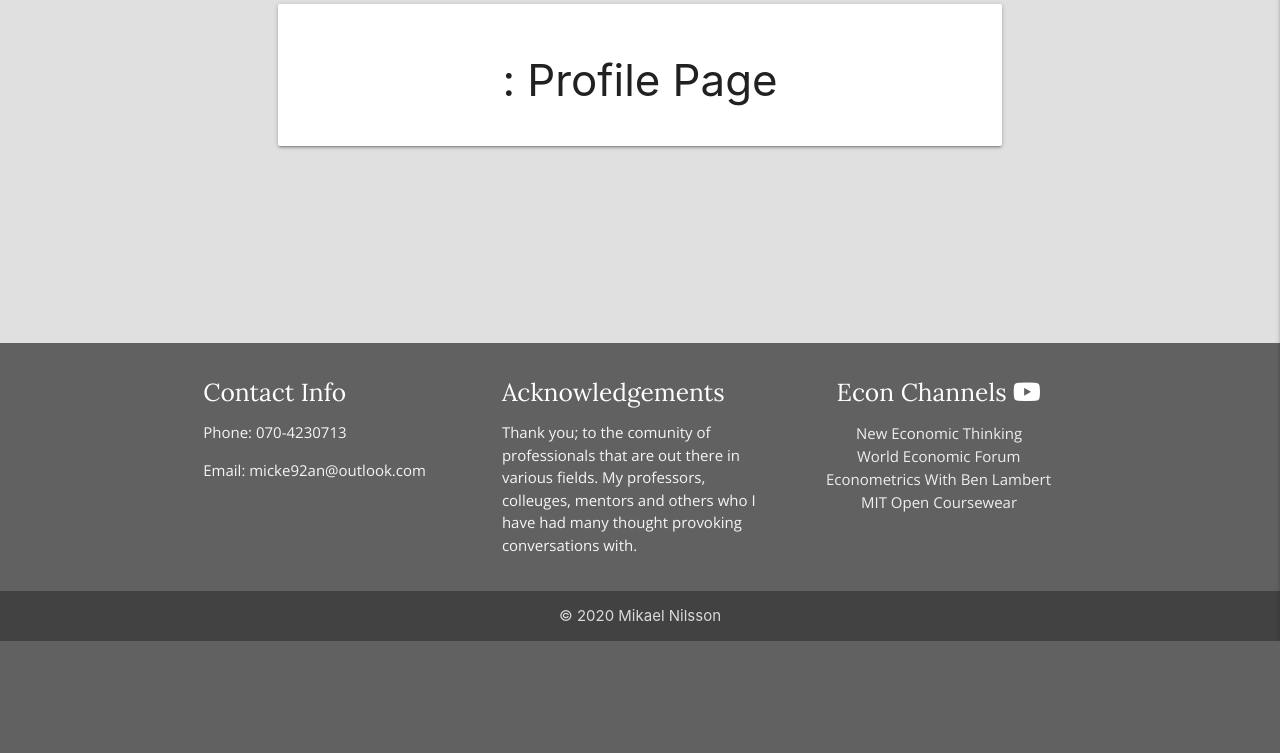
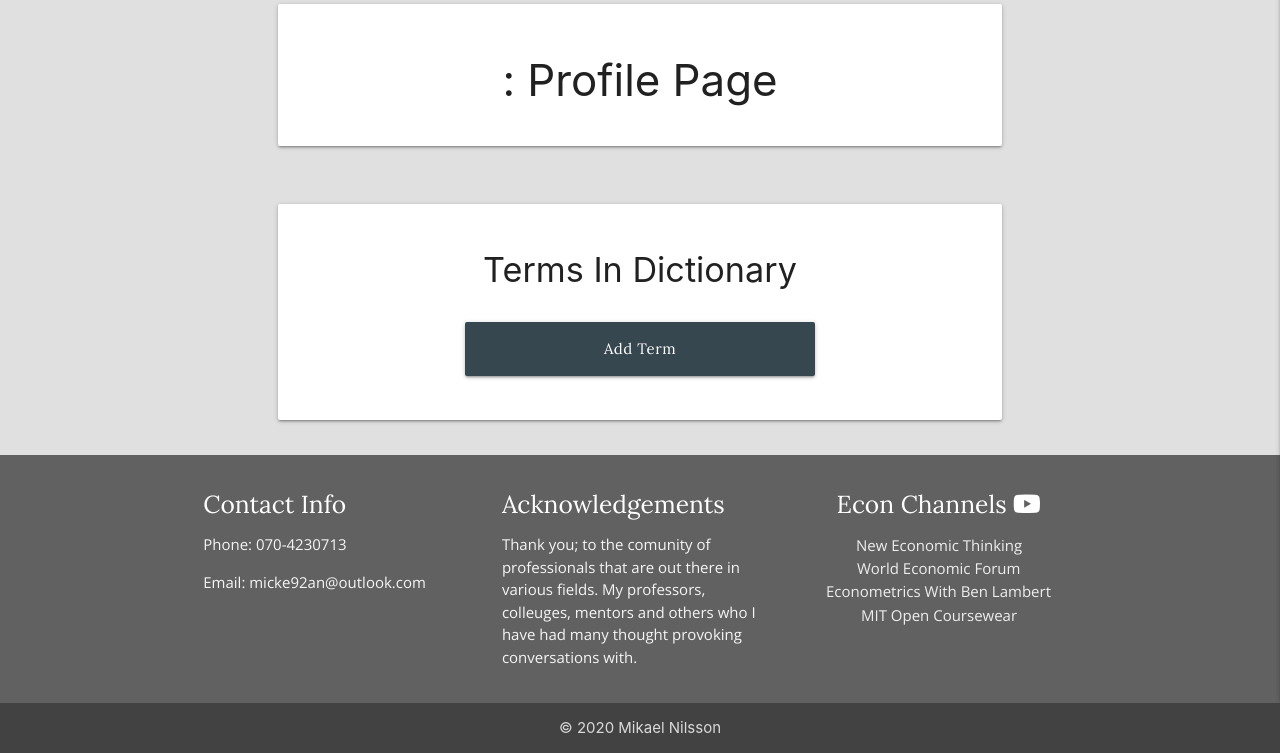
Before and after one commit to 92an/third-milestone-project, a Flask app: template templates/profile.html in a window 1280 px wide. Shown: the part 159-912 px from the top of the page. Before the commit the page ends 800 px from the top, so only its background shows below. Run offline with Flask 2, Linux system fonts and the light colour scheme; the template is opened without the code that fills it, so the values that code supplies are empty; some libraries are stand-ins or nearby versions.

Commit message:
add term route added, button link in profile section also added

```diff
--- a/app.py
+++ b/app.py
@@ -27,6 +27,11 @@ def homepage():
 def get_terms():
     terms = list(mongo.db.terms.find())
     return render_template("terms.html", terms=terms)
+
+
+@app.route("/add_term")
+def add_term():
+    return render_template("add_term.html")
 
 
 @app.route("/register", methods=["GET", "POST"])
--- a/templates/profile.html
+++ b/templates/profile.html
@@ -12,4 +12,23 @@
     </div>
 </div>
 
+<div class="row container webforms">
+    <div class="col s12 m10 offset-m1">
+        <div class="card-panel">
+            <div class="row">
+                <h4 class="center-align header capitalize">
+                    terms in dictionary
+                </h4>
+            </div>
+            <div class="row">
+                <a href="{{ url_for('add_term') }}">
+                    <div class="col s6 offset-s3 btn-large center-align blue-grey darken-3">
+                        add term
+                    </div>
+                </a>
+            </div>
+        </div>
+    </div>
+</div>
+
 {% endblock %}
```
Also changed, not shown: templates/add_term.html (added, +7 -0 lines).
